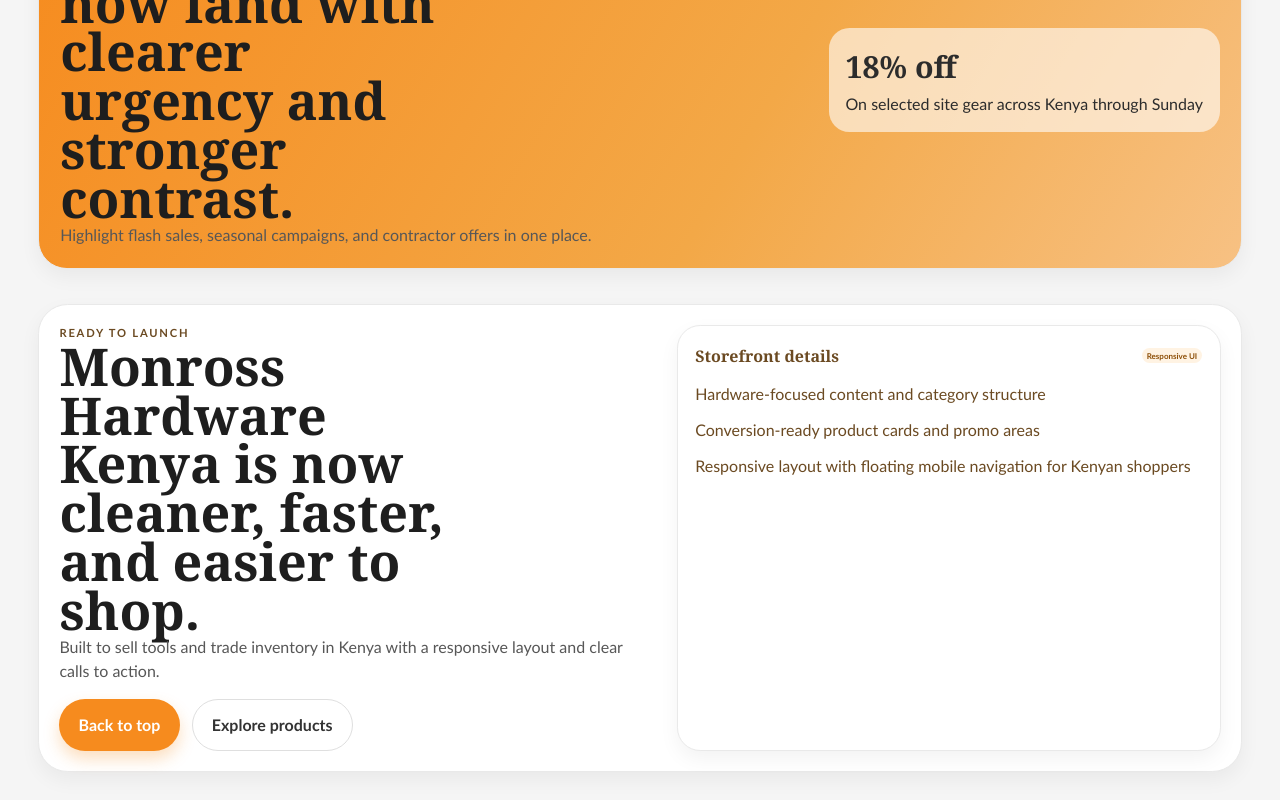
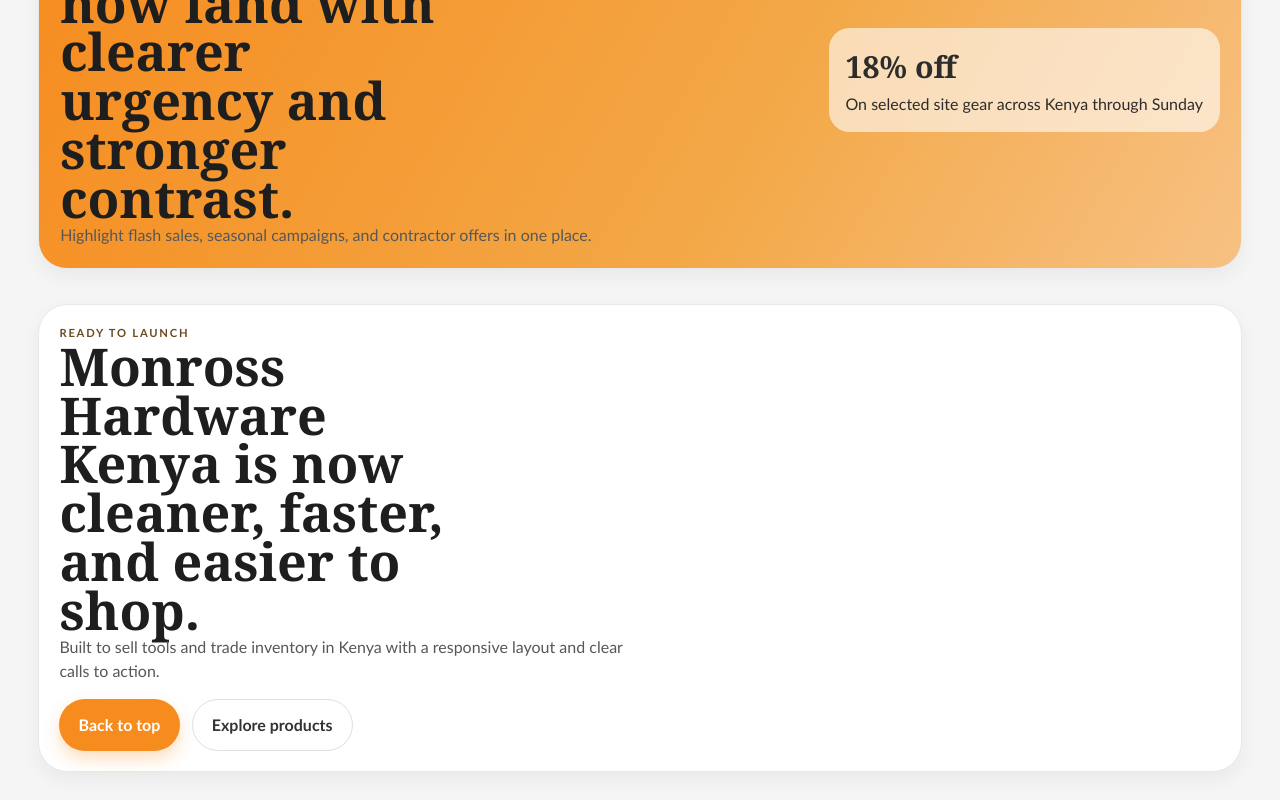
Before and after one commit to kellyworkos00-droid/monrose, a React (Vite) app: page / in a window 1280 px wide. Shown: the part 1400-2200 px from the top of the page. Built offline with nearby package versions, Linux system fonts and the light colour scheme.

Commit message:
Remove footer storefront details panel

```diff
--- a/src/App.css
+++ b/src/App.css
@@ -710,7 +710,7 @@
 
 .footer-card {
   display: grid;
-  grid-template-columns: 1.05fr 0.95fr;
+  grid-template-columns: 1fr;
   gap: 1rem;
   border-radius: 1.85rem;
   padding: 1.25rem;
--- a/src/App.jsx
+++ b/src/App.jsx
@@ -263,18 +263,6 @@
               </a>
             </div>
           </div>
-
-          <div className="footer-panel">
-            <div className="footer-meta">
-              <strong>Storefront details</strong>
-              <span className="product-tag">Responsive UI</span>
-            </div>
-            <ul>
-              <li>Hardware-focused content and category structure</li>
-              <li>Conversion-ready product cards and promo areas</li>
-              <li>Responsive layout with floating mobile navigation for Kenyan shoppers</li>
-            </ul>
-          </div>
         </div>
       </footer>
 
```
